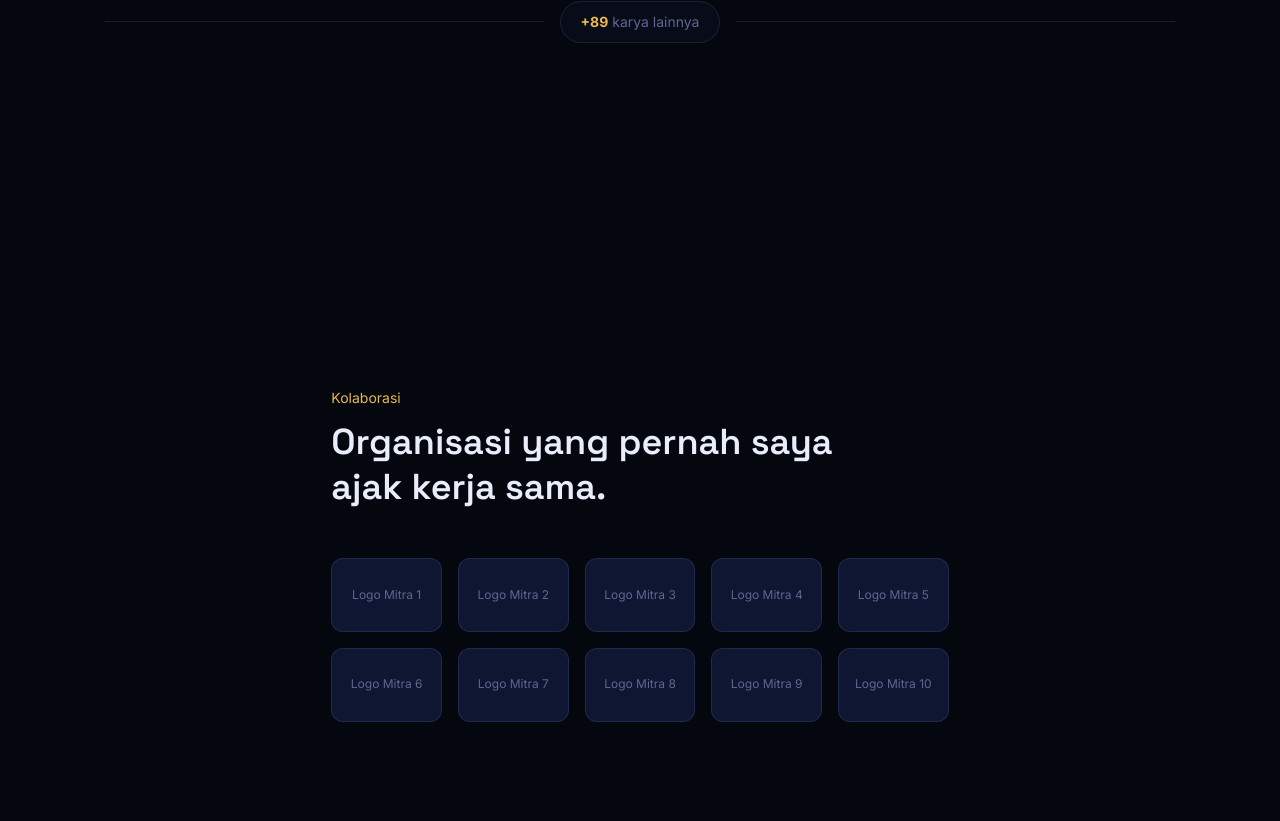
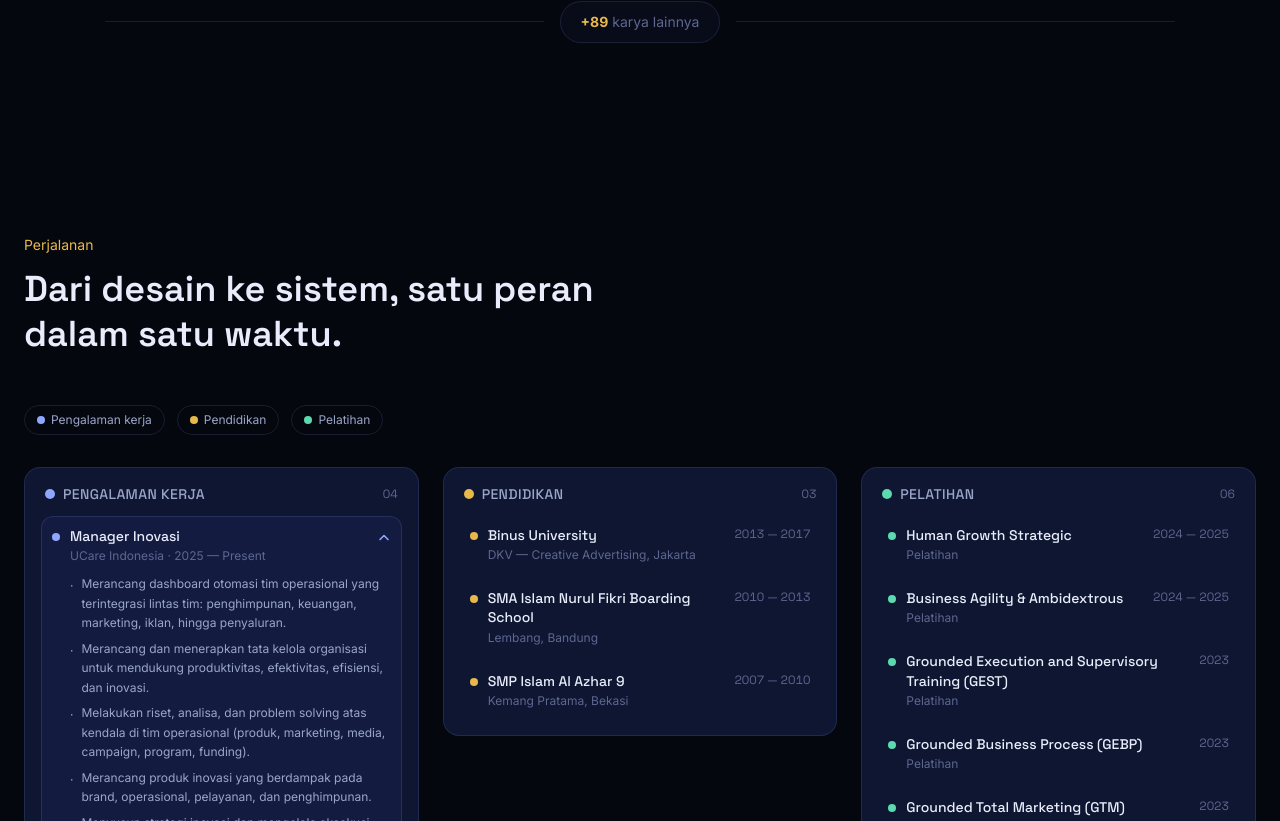
Before and after one commit to theartivator/cv-ihsanuddin, a React (Vite) app: page / in a window 1280 px wide. Shown: the part 3659-4480 px from the top of the page. Built offline with nearby package versions, Linux system fonts and the light colour scheme.

Commit message:
chore: hapus section Partners dari App

```diff
--- a/src/App.jsx
+++ b/src/App.jsx
@@ -7,7 +7,6 @@ import About from "./components/About";
 import Trajectory from "./components/Trajectory";
 import FeaturedWork from "./components/FeaturedWork";
 import Gallery from "./components/Gallery";
-import Partners from "./components/Partners";
 import ImpactProof from "./components/ImpactProof";
 import Contact, { Footer } from "./components/Contact";
 
@@ -42,7 +41,6 @@ export default function App() {
         <ImpactProof />
         <FeaturedWork />
         <Gallery />
-        <Partners />
         <Trajectory />
         <About />
         <Hero />
```
